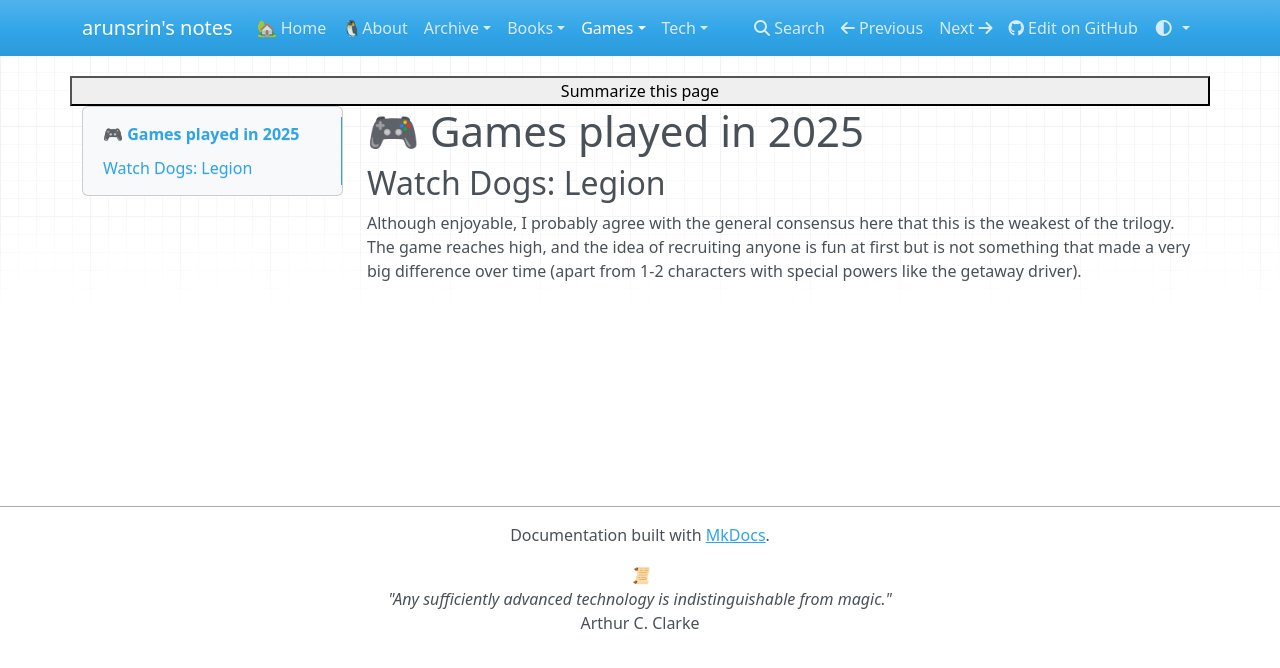
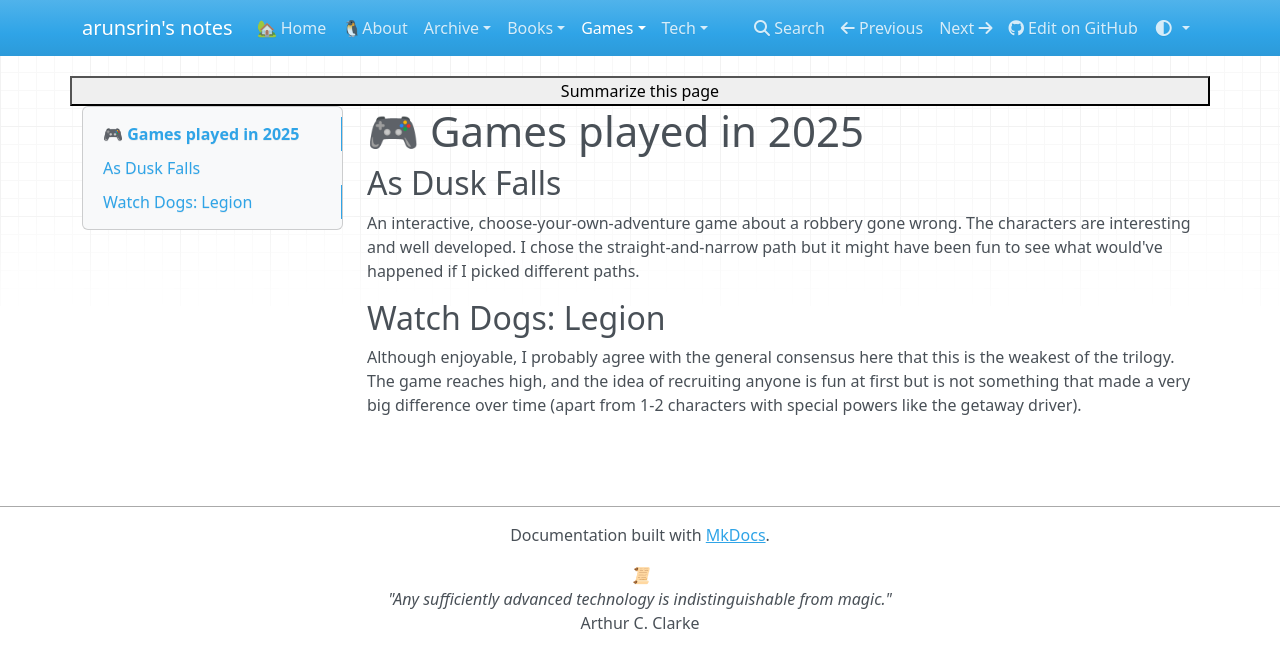
Before and after one commit to arunsrin/arunsrin.mkdocs, an MkDocs documentation site: the page built from home/games/2025.md, in a window 1280 px wide. Shown: the top 668 px of the page. Built offline with MkDocs 1.6.1, drawn with Linux system fonts in a browser that asks for light colours; nearby versions of some CDN libraries.

Commit message:
finished as dusk falls

```diff
--- a/home/games/2025.md
+++ b/home/games/2025.md
@@ -1,4 +1,11 @@
 # 🎮 Games played in 2025
+
+## As Dusk Falls
+
+An interactive, choose-your-own-adventure game about a robbery gone wrong. The
+characters are interesting and well developed. I chose the straight-and-narrow
+path but it might have been fun to see what would've happened if I picked
+different paths.
 
 ## Watch Dogs: Legion
 
```
